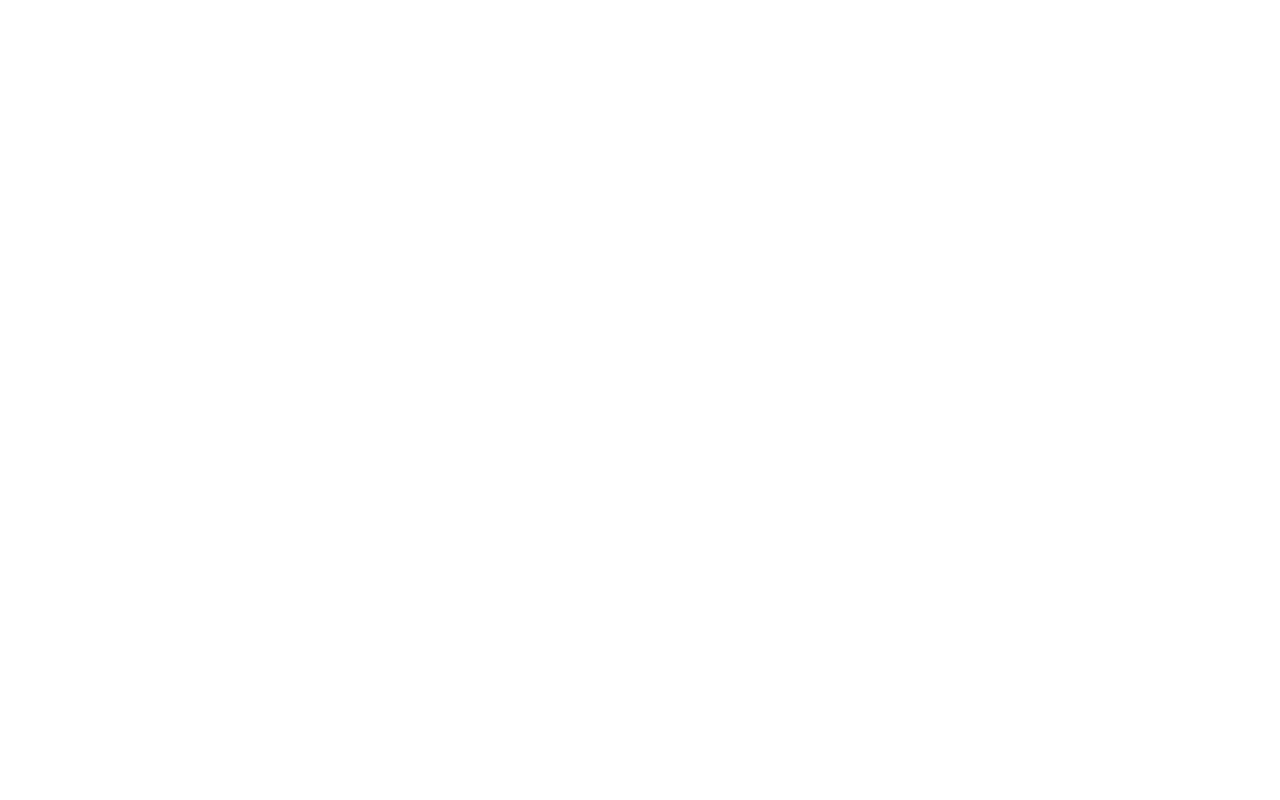
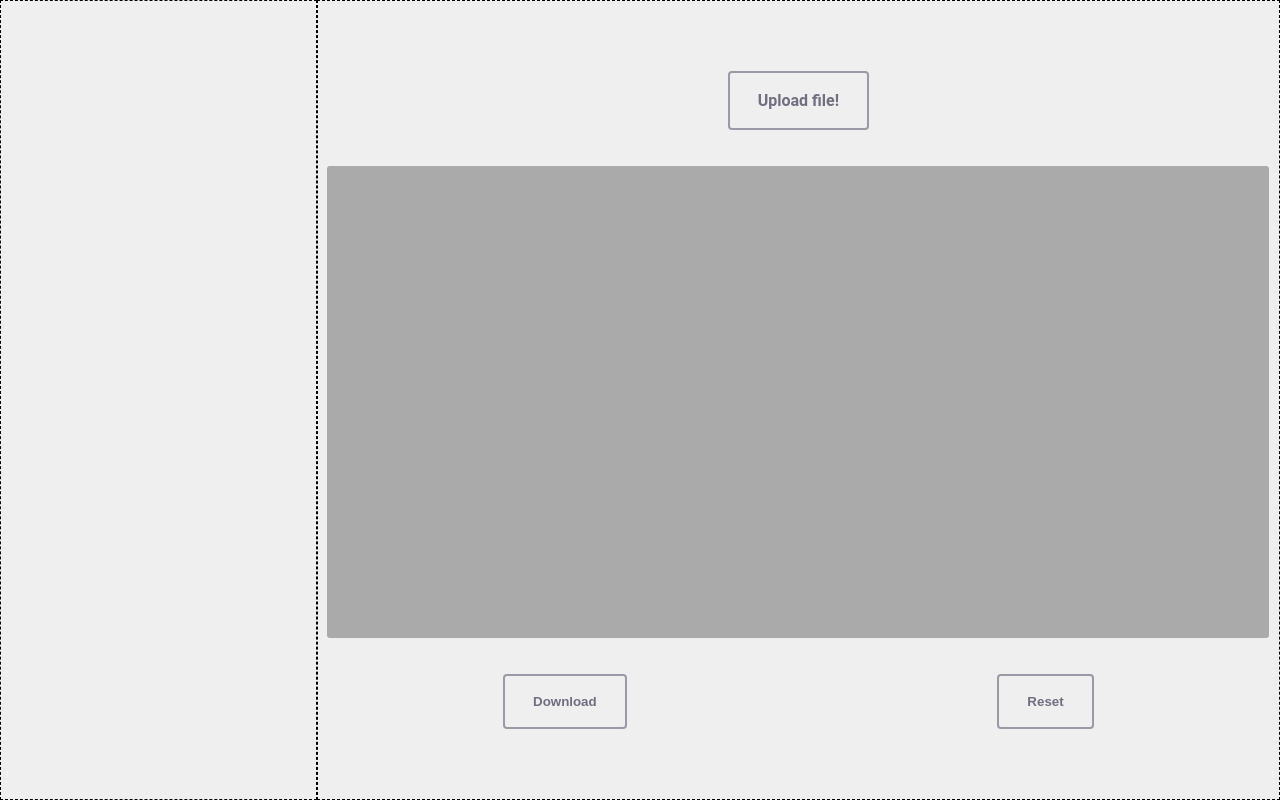
Before and after one commit to shutsugan/image-filters, a React app: page / in a window 1280 px wide. Built offline with nearby package versions, Linux system fonts and the light colour scheme.

Commit message:
Prototyping the structure and implementing the canvas section

```diff
--- a/package.json
+++ b/package.json
@@ -3,6 +3,7 @@
   "version": "0.1.0",
   "private": true,
   "dependencies": {
+    "caman": "^4.1.2",
     "react": "^16.4.1",
     "react-dom": "^16.4.1",
     "react-scripts": "1.1.4"
--- a/src/components/App.js
+++ b/src/components/App.js
@@ -1,4 +1,6 @@
 import React, { Component } from 'react';
+import Controllers from './Controllers';
+import Canvas from './Canvas';
 
 import '../css/App.css';
 
@@ -6,7 +8,8 @@ class App extends Component {
   render() {
     return (
       <div className="App">
-
+        <Controllers />
+        <Canvas />
       </div>
     );
   }
--- /dev/null
+++ b/src/components/Button.js
@@ -0,0 +1,11 @@
+import React, {Component} from 'react';
+
+import '../css/Button.css';
+
+const Button = props => (
+  <button className="Button button button-specs" onClick={props.onClick}>
+    {props.name}
+  </button>
+);
+
+export default Button;
--- /dev/null
+++ b/src/components/Canvas.js
@@ -0,0 +1,87 @@
+import React, {Component} from 'react';
+import Uploader from './Uploader';
+import Button from './Button';
+
+import '../css/Canvas.css';
+
+class Canvas extends Component {
+  constructor() {
+    super();
+
+    this._getFile = this._getFile.bind(this);
+    this._setDownload = this._setDownload.bind(this);
+    this._reset = this._reset.bind(this);
+  }
+
+  componentDidMount() {
+    this._canvas = document.querySelector('.Canvas__target');
+		this._context = this._canvas.getContext('2d');
+
+    this._image = new Image();
+    this._name;
+  }
+
+  _getFile(event) {
+		const file = event.target.files[0];
+		const reader = new FileReader();
+
+		if (file) {
+			this._name = file.name;
+			reader.readAsDataURL(file);
+		}
+
+		reader.addEventListener('load', _ => this._setCanvas(reader));
+	}
+
+  _setCanvas(reader) {
+		const img = this._image;
+
+		img.src = reader.result;
+		img.onload = _ => {
+			this._canvas.width = img.width;
+			this._canvas.height = img.height;
+			this._context.drawImage(img, 0, 0, img.width, img.height);
+			this._canvas.removeAttribute('data-caman-id');
+		}
+	}
+
+  _setDownload() {
+    const file_extention = this._name.slice(-4);
+    const extention = ['.jpg', '.png'];
+    let file_name;
+
+    if (extention.includes(file_extention)) {
+      file_name = this._name.substring(0, this._name.length - 4) + '-edited.jpg';
+      this._download(this._canvas, file_name);
+    }
+  }
+
+  _download(canvas, name) {
+		const event = new MouseEvent('click');
+		const link = document.createElement('a');
+		link.download = name;
+		link.href = canvas.toDataURL('image/jpeg', .8);
+
+
+		link.dispatchEvent(event)
+	}
+
+  _reset() {
+    console.log('reset ...');
+	}
+
+  render() {
+    return(
+      <div className="Canvas">
+        <Uploader onChange={this._getFile}/>
+        <canvas className="Canvas__target"></canvas>
+        <div className="Canvas__buttons">
+          <Button name="Download" onClick={this._setDownload} />
+          <Button name="Reset" onClick={this._reset} />
+        </div>
+      </div>
+    );
+  }
+}
+
+export default Canvas;
--- /dev/null
+++ b/src/components/Controllers.js
@@ -0,0 +1,15 @@
+import React, {Component} from 'react';
+
+import '../css/Controllers.css';
+
+class Controllers extends Component {
+  render() {
+    return(
+      <div className="Controllers">
+
+      </div>
+    );
+  }
+}
+
+export default Controllers;
--- /dev/null
+++ b/src/components/Uploader.js
@@ -0,0 +1,12 @@
+import React, {Component} from 'react';
+
+import '../css/Uploader.css';
+
+const Uploader = props => (
+  <label className="upload-wrapper button button-specs">
+    Upload file!
+    <input className="Canvas__upload" onChange={props.onChange} type="file" name="file" />
+  </label>
+);
+
+export default Uploader;
--- a/src/css/App.css
+++ b/src/css/App.css
@@ -1 +1,9 @@
-.App {}
+.App {
+  display: flex;
+  justify-content: center;
+  align-items: center;
+  width: 100%;
+  height: 100vh;
+  background: #EFEFEF;
+  border-radius: 3px;
+}
--- /dev/null
+++ b/src/css/Button.css
@@ -0,0 +1,3 @@
+.Button {
+  border: none;
+}
--- /dev/null
+++ b/src/css/Canvas.css
@@ -0,0 +1,17 @@
+.Canvas {
+  display: flex;
+  flex-flow: column nowrap;
+  justify-content: center;
+  align-items: center;
+  flex: 2 1 auto;
+  weight: 65vw;
+  height: 100vh;
+  border: dashed 1px #000;
+}
+
+.Canvas__buttons {
+  display: flex;
+  justify-content: center;
+  align-items: center;
+  width: 100%;
+}
--- /dev/null
+++ b/src/css/Controllers.css
@@ -0,0 +1,5 @@
+.Controllers {
+  flex: 1 1 auto;
+  height: 100vh;
+  border: dashed 1px #000;
+}
--- /dev/null
+++ b/src/css/Uploader.css
@@ -0,0 +1,27 @@
+.Canvas__target {
+  margin: auto;
+	background: #AAA;
+	width: 98%;
+  margin: 16px;
+  border-radius: 3px;
+}
+
+.Canvas__upload {
+  cursor: inherit;
+  display: block;
+  font-size: 999px;
+  filter: alpha(opacity=0);
+  min-height: 100%;
+  min-width: 100%;
+  opacity: 0;
+  position: absolute;
+  right: 0;
+  text-align: right;
+  top: 0;
+}
+
+.upload-wrapper {
+  overflow: hidden;
+  position: relative;
+  cursor: pointer;
+}
--- a/src/index.css
+++ b/src/index.css
@@ -1 +1,34 @@
-body {}
+* {
+  box-sizing: border-box;
+}
+
+html, body {
+  margin: 0px;
+  padding: 0px;
+  font-family: 'Roboto', sans-serif;
+}
+
+.button {
+  -webkit-transition: all 200ms cubic-bezier(0.390, 0.500, 0.150, 1.360);
+  -moz-transition: all 200ms cubic-bezier(0.390, 0.500, 0.150, 1.360);
+  -ms-transition: all 200ms cubic-bezier(0.390, 0.500, 0.150, 1.360);
+  -o-transition: all 200ms cubic-bezier(0.390, 0.500, 0.150, 1.360);
+  transition: all 200ms cubic-bezier(0.390, 0.500, 0.150, 1.360);
+  display: block;
+  margin: 20px auto;
+  max-width: 180px;
+  text-decoration: none;
+  border-radius: 4px;
+  padding: 20px 30px;
+}
+
+.button:hover {
+  color: rgba(255, 255, 255, 0.85);
+  box-shadow: rgba(30, 22, 54, 0.7) 0 80px 0px 2px inset;
+}
+
+.button-specs {
+  font-weight: 600;
+  color: rgba(30, 22, 54, 0.6);
+  box-shadow: rgba(30, 22, 54, 0.4) 0 0px 0px 2px inset;
+}
```
Also changed, not shown: 1 other file.
